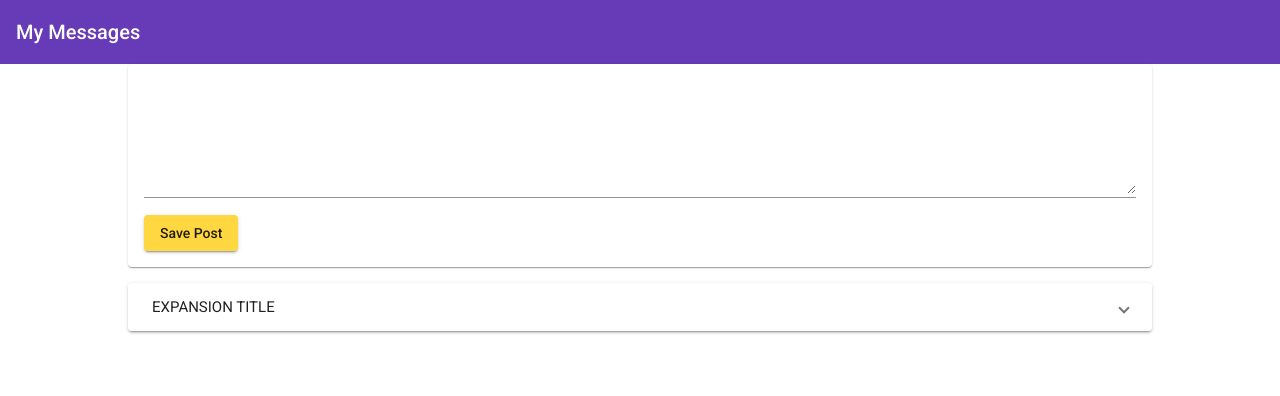
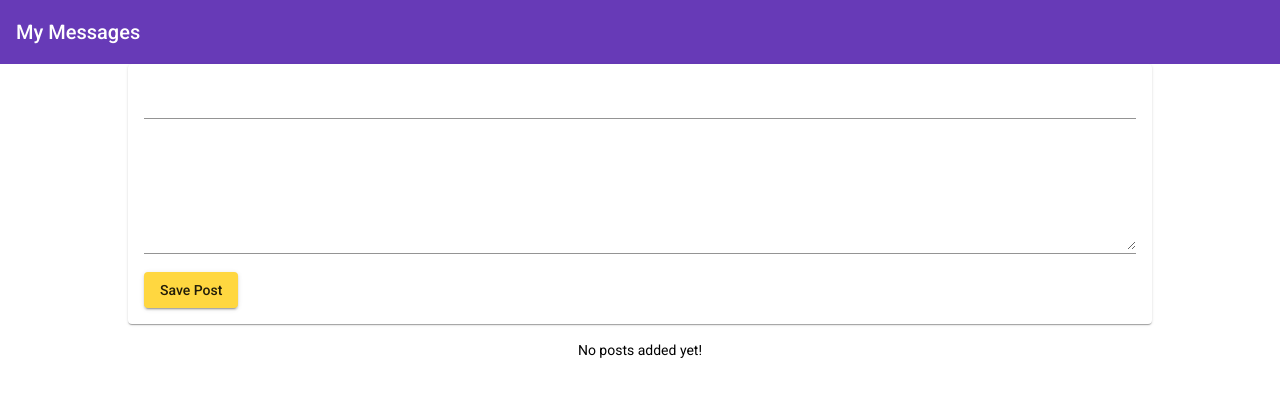
Before and after one commit to tGraham21/MEANPractice, an Angular app: page / in a window 1280 px wide. Shown: the top 396 px of the page. Built offline with nearby package versions, Linux system fonts and the light colour scheme.

Commit message:
post functionality

```diff
--- a/src/app/app.component.html
+++ b/src/app/app.component.html
@@ -1,5 +1,5 @@
 <app-header></app-header>
 <main>
-  <app-post-create> </app-post-create>
-  <app-post-list></app-post-list>
+  <app-post-create (postCreated)="onPostAdded($event)"> </app-post-create>
+  <app-post-list [posts]="storedPosts"></app-post-list>
 </main>
--- a/src/app/app.component.ts
+++ b/src/app/app.component.ts
@@ -6,5 +6,9 @@
   styleUrls: ['./app.component.css']
 })
 export class AppComponent {
-  title = 'mean-course';
+  storedPosts = [];
+
+  onPostAdded(post){
+    this.storedPosts.push(post);
+  }
 }
--- a/src/app/app.module.ts
+++ b/src/app/app.module.ts
@@ -29,7 +29,7 @@
     MatCardModule,
     MatButtonModule,
     MatToolbarModule,
-    MatExpansionModule
+    MatExpansionModule,
   ],
   providers: [],
   bootstrap: [AppComponent]
--- a/src/app/posts/post-create/post-create.component.html
+++ b/src/app/posts/post-create/post-create.component.html
@@ -1,6 +1,9 @@
 <mat-card>
   <mat-form-field>
-    <textarea matInput rows="6" [(ngModel)]="enteredValue"></textarea>
+    <input matInput type = "text" [(ngModel)]="enteredTitle">
+  </mat-form-field>
+  <mat-form-field>
+    <textarea matInput rows="6" [(ngModel)]="enteredContent"></textarea>
   </mat-form-field>
   <button mat-raised-button
   color="accent"
--- a/src/app/posts/post-create/post-create.component.ts
+++ b/src/app/posts/post-create/post-create.component.ts
@@ -1,4 +1,4 @@
-import { Component } from '@angular/core';
+import { Component, EventEmitter, Output } from '@angular/core';
 
 
 @Component({
@@ -7,10 +7,14 @@
   styleUrls: ['./post-create.component.css']
 })
 export class PostCreateComponent {
-  newPost = 'No Content ';
-  enteredValue = ' ';
+  enteredContent = '';
+  enteredTitle = '';
+  @Output() postCreated = new EventEmitter();
   onAddPost() {
-    this.newPost = this.enteredValue;
+    const post = {
+      title: this.enteredTitle,
+      content: this.enteredContent
+    };
+    this.postCreated.emit(post);
   }
-
 }
--- a/src/app/posts/post-list/post-list.component.css
+++ b/src/app/posts/post-list/post-list.component.css
@@ -2,3 +2,6 @@
   display: block;
   margin-top: 1rem;
 }
+.info-text{
+  text-align: center;
+}
--- a/src/app/posts/post-list/post-list.component.html
+++ b/src/app/posts/post-list/post-list.component.html
@@ -1,6 +1,7 @@
-<mat-accordion>
-  <mat-expansion-panel>
-    <mat-expansion-panel-header> EXPANSION TITLE</mat-expansion-panel-header>
-    <p> EXPANSION MEMBER </p>
+<mat-accordion multi="true" *ngIf="posts.length > 0">
+  <mat-expansion-panel *ngFor="let post of posts">
+    <mat-expansion-panel-header> {{post.title}}</mat-expansion-panel-header>
+    <p> {{post.content}} </p>
   </mat-expansion-panel>
 </mat-accordion>
+<p class="info-text mat-body-1" *ngIf="posts.length <= 0">No posts added yet! </p>
--- a/src/app/posts/post-list/post-list.component.ts
+++ b/src/app/posts/post-list/post-list.component.ts
@@ -1,4 +1,4 @@
-import { Component } from '@angular/core';
+import { Component, Input } from '@angular/core';
 
 @Component({
   selector: 'app-post-list',
@@ -7,10 +7,10 @@
 })
 
 export class PostListComponent{
-  posts = [
-    {title: 'First Post', content: "Post 1"},
-    {title: 'Second Post', content: 'Post 2'},
-    {title: 'Third Post', content: 'Post 3'}
 
-  ];
+    // {title: 'First Post', content: "Post 1"},
+    // {title: 'Second Post', content: 'Post 2'},
+    // {title: 'Third Post', content: 'Post 3'}
+
+  @Input() posts = [];
 }
```
